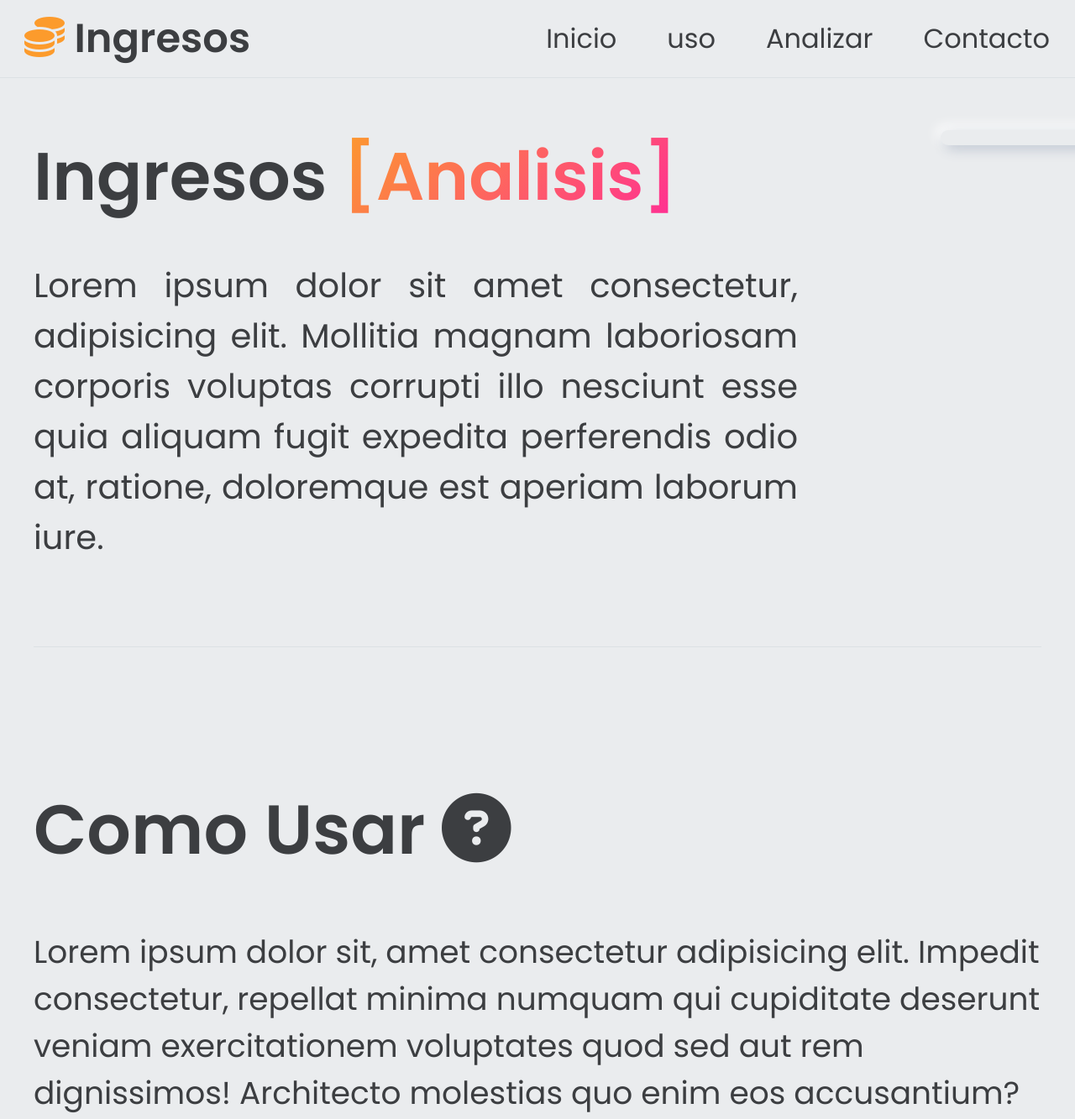
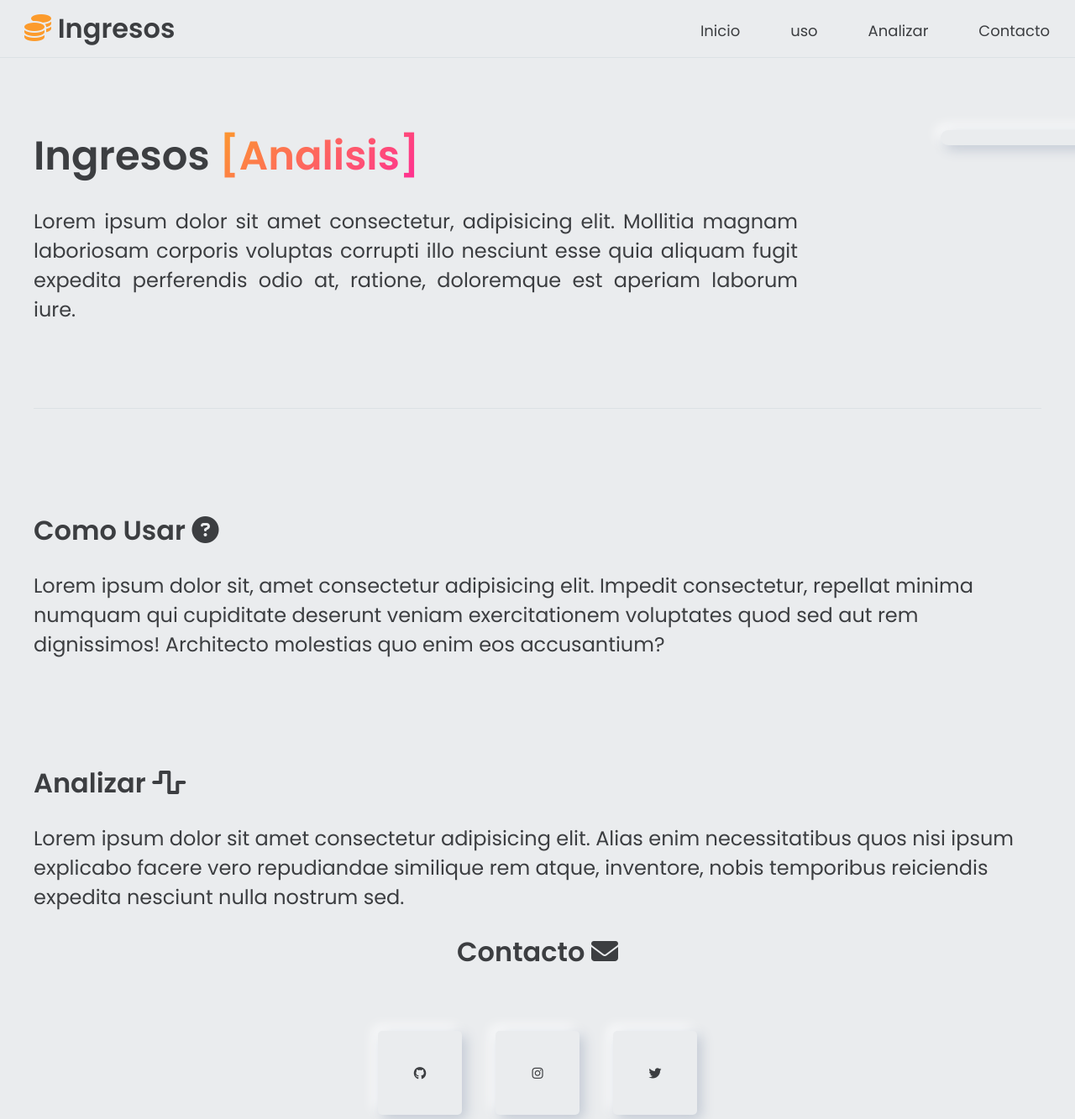
Before and after one commit to mriatorres/analisis-salarial-math-js, a plain HTML site: page index.html in a window 1280 px wide. Shown: the top 1333 px of the page at 84% size. Drawn offline with Linux system fonts and the light colour scheme.

Commit message:
Se agregaron cambios a style.css

```diff
--- a/style.css
+++ b/style.css
@@ -1,9 +1,15 @@
 @import url('https://fonts.googleapis.com/css2?family=Poppins:wght@200;300;400;500;600&display=swap');
+
 html{
+
     scroll-behavior: smooth;
+
 }
+
 :root{
+
     --light: #eaecee;
+
     --color-text: #3c3e41;
 
     --box-shadow:
@@ -19,14 +25,23 @@ html{
 a{
 
     color: #3c3e41;
+    font-size: large;
     text-decoration: none;
+
 }
+
 body{
+
     margin: 0;
+
     background-color: var(--light);
+
     color: var(--color-text);
+
     font-family: 'Poppins', sans-serif;
+
     font-size: 15px;
+
 }
 
 header{
@@ -53,7 +68,7 @@ header{
 
 header .logo span{
 
-    font-size: xxx-large;
+    font-size: xx-large;
 
     padding-left: 5%;
 
@@ -74,10 +89,15 @@ header .logo i{
 header ul{
 
     margin: 0;
+
     list-style: none;
+
     display: flex;
+
     height: 100%;
+
     justify-content: end;
+
     align-items: center;
 
 }
@@ -86,7 +106,7 @@ header ul li{
 
     padding: 0 30px;
 
-    font-size: xx-large;
+    font-size: x-large;
 
 }
 
@@ -131,9 +151,8 @@ header ul li{
 
 .banner .content h1{
 
-
     margin: 0;
-
+    font-size: larger;
     width: 100%;
 
 }
@@ -141,79 +160,158 @@ header ul li{
 .gradientText{
 
   display: inline-block;
+
     background: var(--gradient-bg);
+
   -webkit-background-clip: text;
+
   -webkit-text-fill-color: transparent;
+
 }
+
 .job{
+
    display: inline-block;
+
 }
+
 .job::before{
+
     content: attr(data-job1);
+
     overflow: hidden;
+
     display: inline-flex;
+
     animation: effectText 1s linear infinite alternate,
+
     changeText 4s linear infinite;
+
 }
+
 @keyframes effectText{
+
     from{
+
         max-width: 0;
+
     }to{
+
         max-width: 500px;
+
     }
+
 }
+
 @keyframes changeText{
+
     from{
+
         content: attr(data-job1);
+
     }
+
     to{
+
         content: attr(data-job2);
+
     }
+
 }
+
 .find{
+
     margin-top: 50px;
+
 }
+
 .find ul{
+
     padding: 0;
+
     list-style: none;
+
     display: flex;
+
 }
+
 .find ul li{
+
     width: 50px;
+
     height: 50px;
+
     box-shadow: var(--box-shadow);
+
     margin: 10px;
+
     border-radius: 10px;
+
     display: flex;
+
     justify-content: center;
+
     align-items: center;
+
     cursor: pointer;
+
     transition: 0.5s;
+
 }
+
 .find ul li:hover{
+
     color: #fff;
+
     background-image: var(--gradient-bg);
+
 }
+
 .banner .avatar{
+
     position: relative;
+
     height: max-content;
+
     text-align: center;
+
 }
+
+.banner .content p{
+    font-size: x-large;
+
+}
+
 .banner .avatar::before{
+
     position: absolute;
+
     width: 90%;
+
     height: 80%;
+
     content: '';
+
     z-index: -1;
+
     bottom: 0;
+
     border-radius: 10px;
+
     box-shadow: var(--box-shadow);
+
 }
+
 .banner img{
+
     width: 90%;
+
 }
+
 header .navDiv,
+
 header .nav label,
+
 header input{
 
     display: none;
@@ -226,7 +324,7 @@ header input{
 
     padding-top: 100px;
 
-    font-size: 5.5em;
+    font-size: xx-large;
 
 }
 
@@ -235,7 +333,7 @@ header input{
 
 #skill p{
 
-    font-size: 2.5em;
+    font-size: x-large;
 
 }
 
@@ -244,52 +342,92 @@ header input{
 
 #project p{
 
-    font-size: 2.5em;
+    font-size: x-large;
 
 }
 
 .listSkill{
 
     display: grid;
+
     grid-template-columns: repeat(2, 1fr);
+
     gap: 20px 20px;
+
     border-bottom: 1px solid #dce1e4;
+
     padding-bottom: 50px;
+
 }
+
 .listSkill .evaluate{
+
     width: 100%;
+
     height: 20px;
+
     box-shadow: var(--box-shadow);
+
     border-radius: 10px;
+
     margin-top: 20px;
+
     position: relative;
+
 }
+
 .listSkill .evaluate::before{
+
     position: absolute;
+
     height: 100%;
+
     width: var(--point);
+
     background-image: var(--gradient-bg);
+
     content: '';
+
     border-radius: 10px;
+
 }
+
 .listProject{
+
     display: grid;
+
     grid-template-columns: repeat(3, 1fr);
+
     gap: 20px;
+
     border-bottom: 1px solid #dce1e4;
+
     padding-bottom: 50px;
+
 }
+
 .listProject .item{
+
     text-align: center;
+
     box-shadow: var(--box-shadow);
+
     padding: 20px;
+
 }
+
 .listProject .item img{
+
     width: 90%;
+
     border-radius: 20px;
+
 }
+
 .listProject .item{
+
     text-align: center;
+
     border-radius: 10px;
 
     font-weight: bold;
@@ -305,7 +443,7 @@ header input{
 
     text-align: center;
 
-    font-size: 2em;
+    font-size: medium;
 
 }
 
@@ -314,7 +452,9 @@ header input{
     padding: 0;
 
     list-style: none;
+
     display: flex;
+
     justify-content: center;
 
     align-items: center;
@@ -340,7 +480,9 @@ header input{
     box-shadow: var(--box-shadow);
 
     display: flex;
+
     justify-content: center;
+
     align-items: center;
 
     border-radius: 5px;
@@ -377,79 +519,155 @@ header input{
 /* iPads (portrait and landscape) ----------- */
 
 @media only screen and (max-width:1024px) {
+
 	/* Styles */
+
     header  ul{
-    }
-    .banner{
-        grid-template-columns: 40% 60%;
-    }
-    .banner .content h1{
-        font-size: 2em;
-    }
-    .listProject{
-        grid-template-columns: repeat(2, 1fr);
+
     }
 
+    .banner{
+
+        grid-template-columns: 40% 60%;
+
+    }
+
+    .banner .content h1{
+
+        font-size: 2em;
+
+    }
+
+    .listProject{
+
+        grid-template-columns: repeat(2, 1fr);
+
+    }
+
+
+
+
 }
+
 /* mobile */
 
+
+
+
 @media screen and (max-width: 767px){
+
     .banner{
+
         grid-template-columns: 1fr;
+
     }
+
     .banner .content h1{
+
         font-size: 1.2em;
+
     }
+
     .banner .avatar{
+
         grid-row-start: 1;
+
     }
+
     header .navDiv{
+
         display: flex;
+
         justify-content: end;
+
     }
+
     header label{
+
         width: 50px;
+
         height: 50px;
+
         display: flex;
+
         justify-content: center;
+
         align-items: center;
+
         color: red;
+
         box-shadow: var(--box-shadow);
+
         border-radius: 50%;
+
     }
+
     header .nav{
+
         position: fixed;
+
         background-color: #F0F3F5;
+
         z-index: 1;
+
         width: 70%;
+
         height: 100vh;
+
         left: 0;
+
         top: 0;
+
         display: grid;
+
         grid-template-columns: 1fr;
+
         grid-template-rows: repeat(5, 70px);
+
         transform: translateX(-100%);
+
         transition: 0.5s;
+
     }
+
     input#menu:checked ~ .nav{
+
         transform: translateX(0%);
+
     }
+
     header .nav label{
+
         width: 50px;
+
         height: 50px;
+
         box-shadow: var(--box-shadow);
+
         display: flex;
+
         justify-content: center;
+
         align-items: center;
+
         border-radius: 50%;
+
         color: red;
+
     }
+
     .banner .content{
+
         padding-right: 0px;
+
     }
+
     .listSkill{
+
         grid-template-columns: 1fr;
+
     }
+
     .listProject{
 
         grid-template-columns: 1fr;
```
